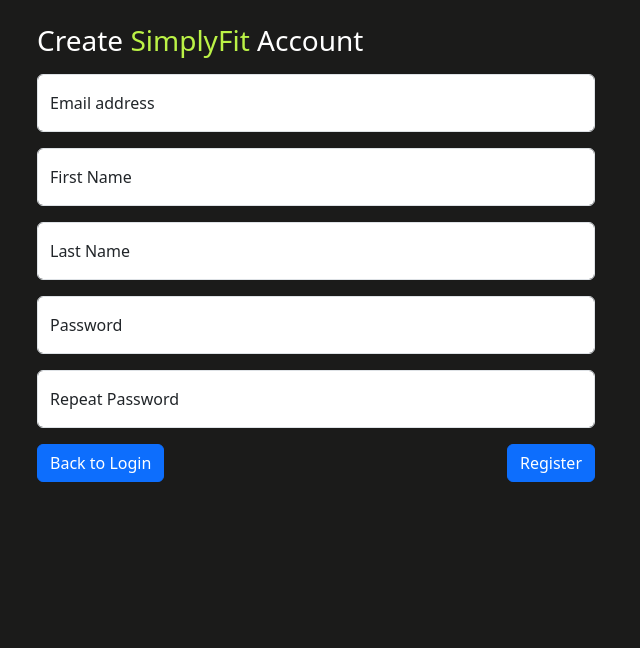
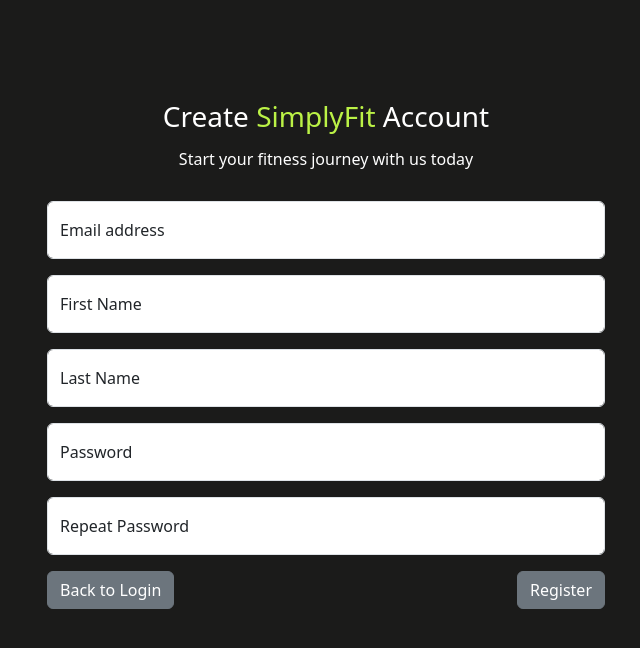
Before and after one commit to gelowzzz/SimplyFit-DBMS, a website built with Parcel: page signup.html in a window 1280 px wide. Shown: the whole page, without its empty margins (69-709 px from the left). Built offline with nearby package versions, Linux system fonts and the light colour scheme.

Commit message:
button color

```diff
--- a/signup.html
+++ b/signup.html
@@ -10,10 +10,11 @@
 
   <body style="background-color: #1B1B1A;">
 
-    <div class="container">
+    <div class="container" style="margin-left: 80px; margin-top: 100px">
 
         <form id="MainForm" class="w-50 m-4">
-            <h3 class="mb-3" style="color: #FFF;">Create  <span style="color: #BBF246;"> SimplyFit </span>Account</h2>
+            <h3 class="mb-3" style="color: #FFF; text-align: center;">Create <span style="color: #BBF246;"> SimplyFit </span>Account</h2>
+			<h6 style="text-align: center; color: #FFF;"> Start your fitness journey with us today</h6><br>
             <div class="form-floating mb-3">
                 <input type="email" class="form-control" id="emailInp" placeholder="name@example.com">
                 <label for="floatingInput">Email address</label>
@@ -36,8 +37,8 @@
             </div>
 
 
-            <a href="login.html"> <button type="button" class="btn btn-primary me-2">Back to Login</button> </a>
-            <button type="submit" class="btn btn-primary" style="float:right">Register</button>
+            <a href="login.html"> <button type="button" class="btn btn-secondary me-2">Back to Login</button> </a>
+            <button type="submit" class="btn btn-secondary" style="float:right">Register</button>
 
         </form>
     </div>
```
Also changed, not shown: login.html (+4 -4 lines), img/received_755944132571830.png (deleted), 1 other file.
